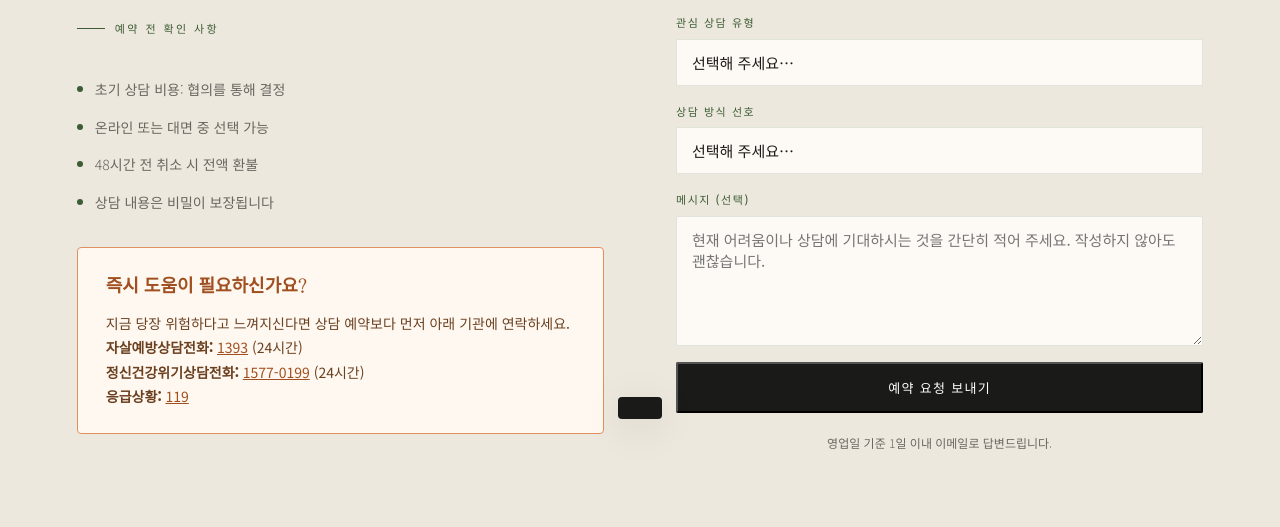
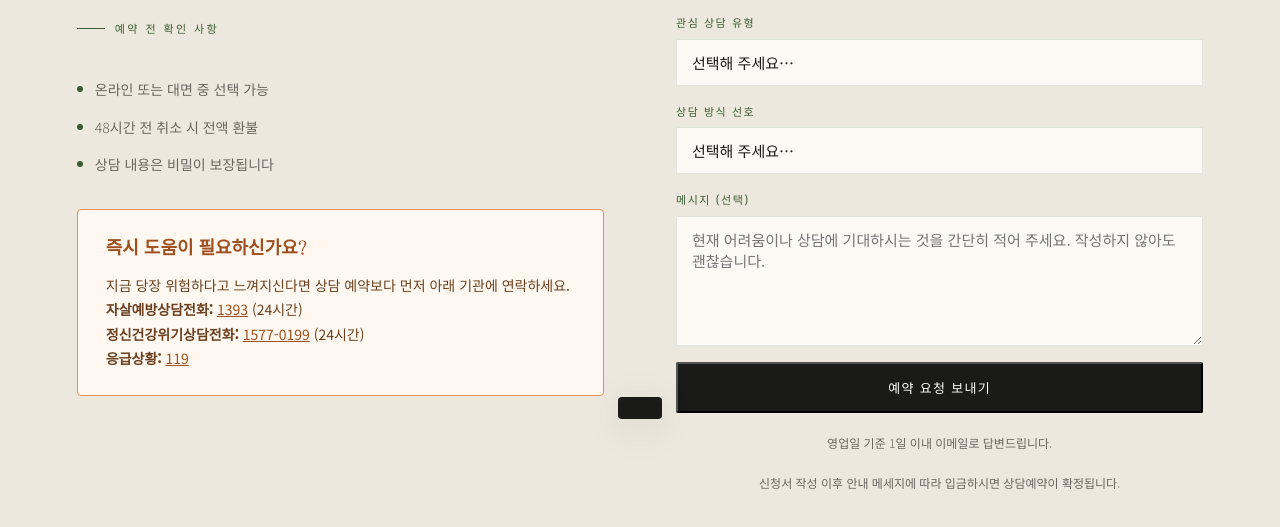
Before and after one commit to HansungJang/web-dev-project-1-one-page-version-, a website with bundled scripts: page apply.html in a window 1280 px wide. Shown: the part 425-952 px from the top of the page. Built offline with nearby package versions, Linux system fonts and the light colour scheme; no server answers.

Commit message:
style - apply.html (안내메세지 편집, 비용항목 삭제)

```diff
--- a/apply.html
+++ b/apply.html
@@ -40,10 +40,6 @@
         <div style="margin-top: 12px;">
           <p class="sec-tag sr" style="margin-bottom: 12px;">예약 전 확인 사항</p>
           <ul class="policy-list sr">
-            <li class="policy-item">
-              <span class="policy-dot"></span>
-              <span id="e-co-c1">초기 상담 비용: 협의를 통해 결정</span>
-            </li>
             <li class="policy-item">
               <span class="policy-dot"></span>
               <span id="e-co-c2">온라인 또는 대면 중 선택 가능</span>
@@ -103,6 +99,7 @@
               <option>자존감 / 자기비판</option>
               <option>관계 문제</option>
               <option>해석상담</option>
+              <option>심리상태 평가상담</option>
             </select>
           </div>
           <div class="fg">
@@ -121,6 +118,7 @@
           </div>
           <button class="btn-solid" style="width:100%;" onclick="submitForm(event)">예약 요청 보내기</button>
           <p class="form-note" id="e-co-form-note">영업일 기준 1일 이내 이메일로 답변드립니다.</p>
+          <p class="form-note" id="e-co-form-note">신청서 작성 이후 안내 메세지에 따라 입금하시면 상담예약이 확정됩니다.</p>
         </div>
       </div>
 
```
